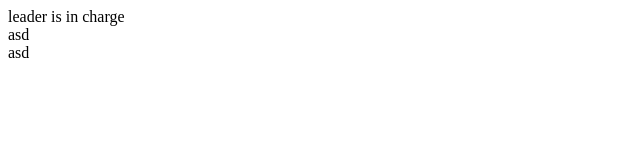
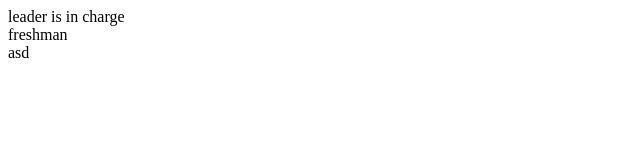
Before and after one commit to AidenBak/company-project, a plain HTML site: page index.html in a window 1280 px wide. Shown: the full height of the page, 0-640 px from the left. Drawn offline with Linux system fonts and the light colour scheme.

Commit message:
freshman first commit

```diff
--- a/index.html
+++ b/index.html
@@ -8,7 +8,7 @@
   </head>
   <body>
     <nav>leader is in charge</nav>
-    <main>asd</main>
+    <main>freshman</main>
     <footer>asd</footer>
   </body>
 </html>
```
